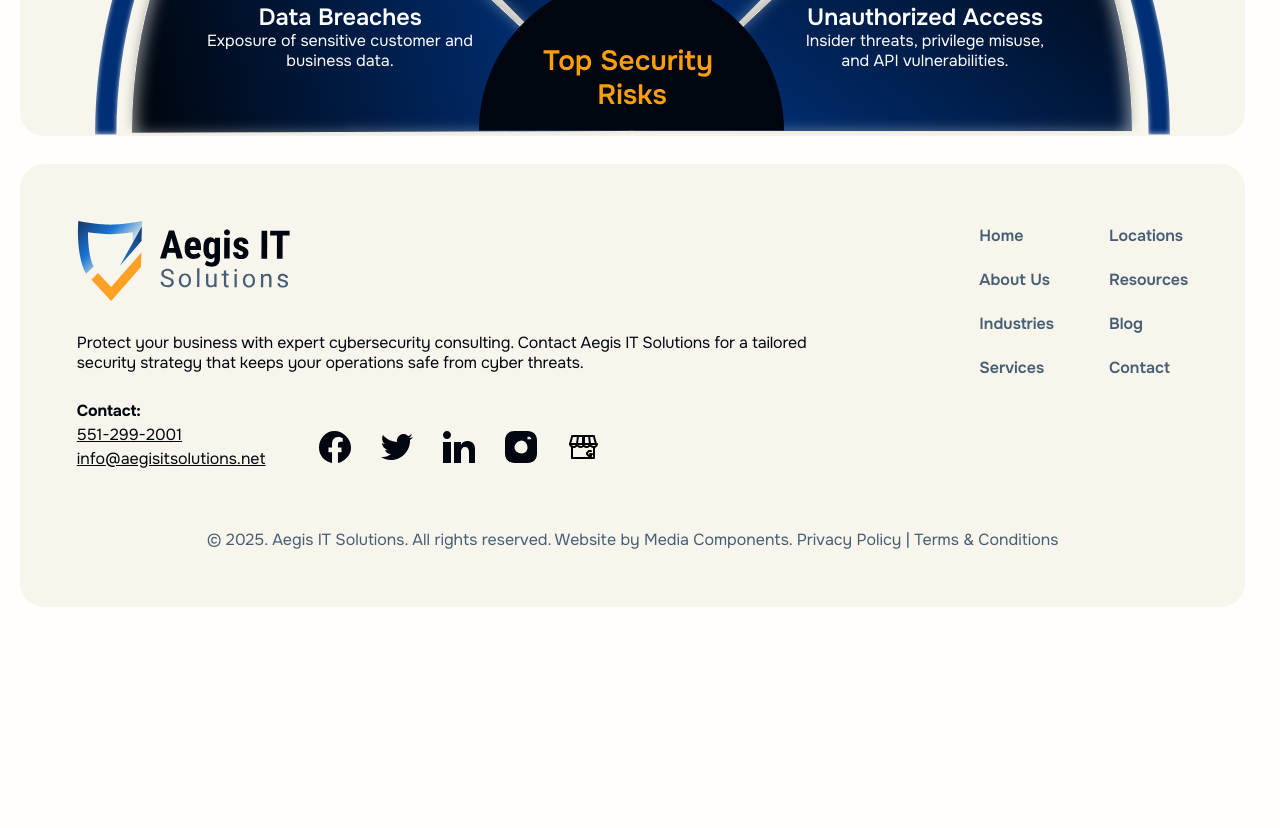
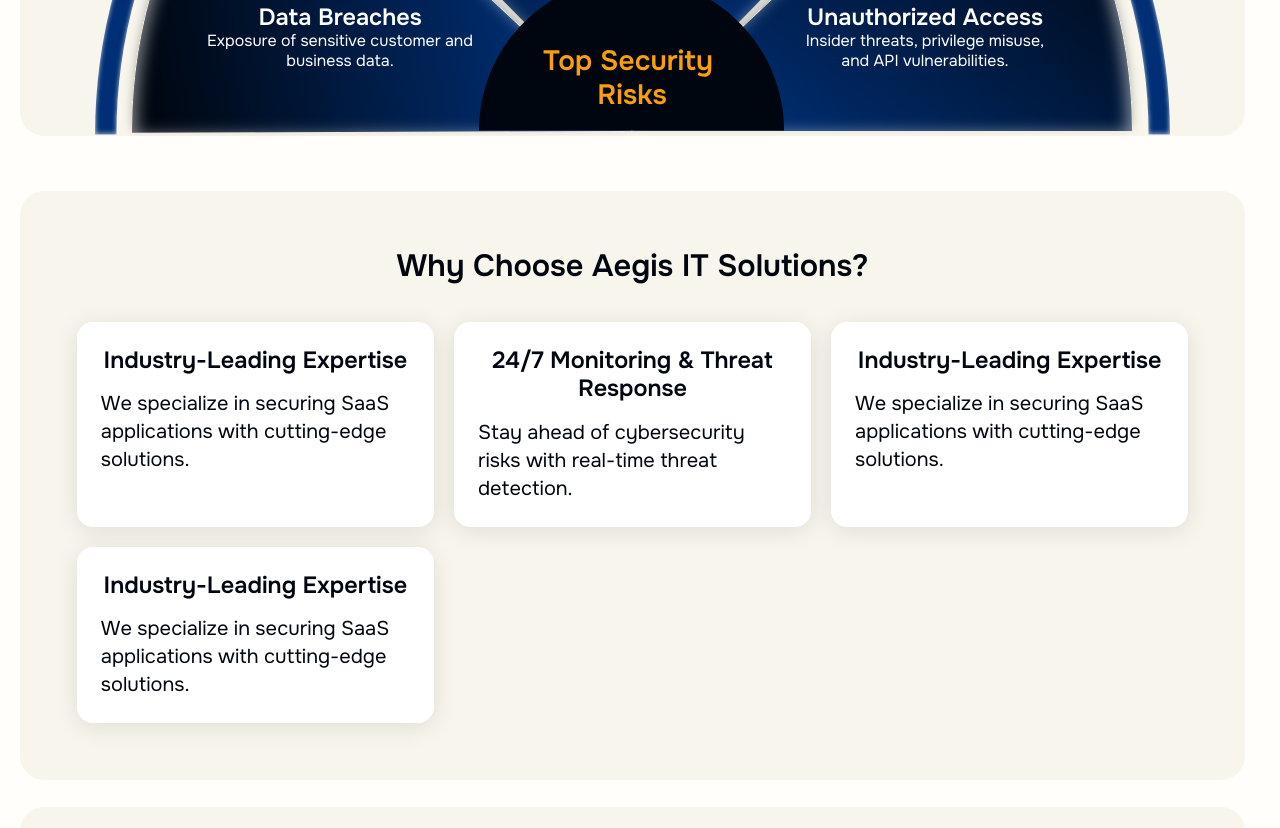
Before and after one commit to dmitry-conquer/aegis_it_solutions, a website built with Vite: page pages/industries-saas.html in a window 1280 px wide. Shown: the part 6228-7056 px from the top of the page. Before the commit the page ends 6835 px from the top, so only its background shows below. Built offline with nearby package versions, Linux system fonts and the light colour scheme; some packages are replaced by stand-ins of ours; what micromodal would draw is missing.

Commit message:
saas-choose

```diff
--- a/pages/industries-saas.html
+++ b/pages/industries-saas.html
@@ -440,6 +440,34 @@
             </div>
           </div>
         </section>
+
+        <section class="saas-choose base-section no-particles">
+          <div class="saas-choose__container base-section__container">
+            <div class="base-section__header">
+              <h2 class="base-section__title">Why Choose Aegis IT Solutions?</h2>
+            </div>
+            <div class="saas-choose__body">
+              <div class="saas-choose__list">
+                <div class="saas-choose__item">
+                  <h3>Industry-Leading Expertise</h3>
+                  <p>We specialize in securing SaaS applications with cutting-edge solutions.</p>
+                </div>
+                <div class="saas-choose__item">
+                  <h3>24/7 Monitoring & Threat Response</h3>
+                  <p>Stay ahead of cybersecurity risks with real-time threat detection.</p>
+                </div>
+                <div class="saas-choose__item">
+                  <h3>Industry-Leading Expertise</h3>
+                  <p>We specialize in securing SaaS applications with cutting-edge solutions.</p>
+                </div>
+                <div class="saas-choose__item">
+                  <h3>Industry-Leading Expertise</h3>
+                  <p>We specialize in securing SaaS applications with cutting-edge solutions.</p>
+                </div>
+              </div>
+            </div>
+          </div>
+        </section>
       </main>
       {{> footer}}
     </div>
--- a/src/styles/components/hor-accordion.scss
+++ b/src/styles/components/hor-accordion.scss
@@ -44,11 +44,16 @@
   }
 
   &__item {
+    cursor: pointer;
     background-color: var(--color-white);
     box-shadow: 4px 0px 16px 0px rgba(0, 6, 15, 0.16);
     flex: 1 1 22%;
     padding: rem(24) rem(40);
     max-height: rem(532);
+    transition: box-shadow 0.3s ease;
+    @include hover {
+      box-shadow: 4px 0px 16px 0px rgba(0, 6, 15, 0.4);
+    }
     &.is-active {
       flex: 1 1 100%;
 
--- /dev/null
+++ b/src/styles/components/saas-choose.scss
@@ -0,0 +1,27 @@
+@use "../helpers/" as *;
+
+.saas-choose {
+  &__container {
+  }
+
+  &__body {
+  }
+
+  &__list {
+    display: grid;
+    grid-template-columns: repeat(auto-fit, minmax(rem(300), 1fr));
+    gap: rem(20);
+  }
+
+  &__item {
+    h3 {
+      text-align: center;
+      font-size: fluid(20, 24);
+      margin-bottom: rem(16);
+    }
+    background-color: var(--color-white);
+    border-radius: var(--border-radius-md);
+    padding: rem(24);
+    box-shadow: var(--shadow-light);
+  }
+}
--- a/src/styles/main.scss
+++ b/src/styles/main.scss
@@ -36,3 +36,4 @@
 @use "./components/hero-saas";
 @use "./components/cta-form";
 @use "./components/hor-accordion";
+@use "./components/saas-choose";
```
